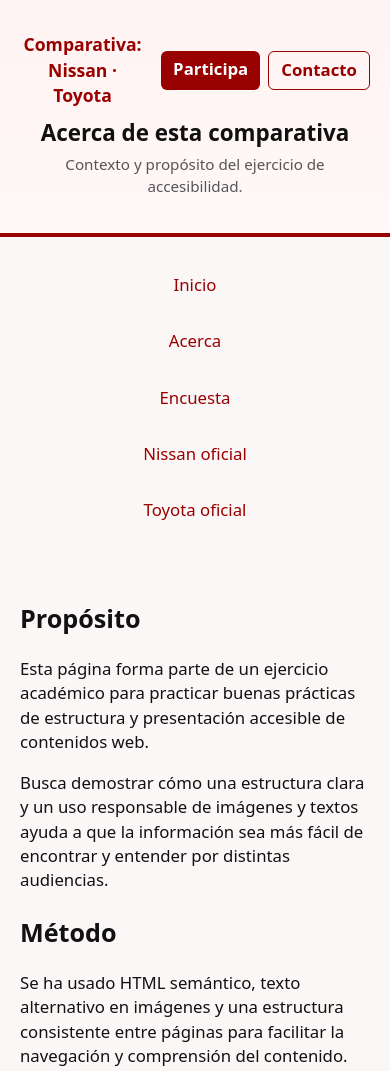
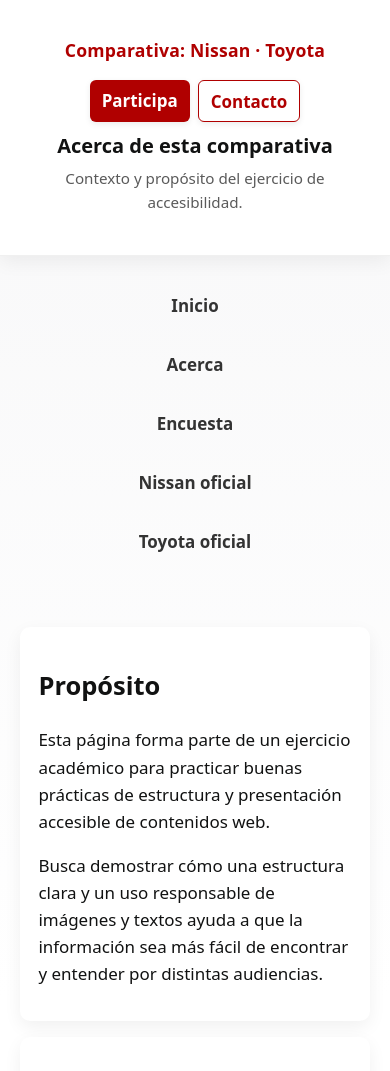
Before and after one commit to Ramonperegrino/Final-Project, a plain HTML site: page about.html in a window 390 px wide. Shown: the top 1071 px of the page. Drawn offline with Linux system fonts and the light colour scheme.

Commit message:
Add files via upload

```diff
--- a/styles.css
+++ b/styles.css
@@ -1,9 +1,13 @@
 /* Estilos simples y accesibles */
 :root {
-  --max-width: 900px;
-  /* Color de acento ajustado para mejor contraste */
-  --accent: #990000;
-  --muted: #555;
+  --max-width: 1100px;
+  /* Paleta mejorada: acento oscuro, acento claro para contrastes */
+  --accent: #b00000;
+  --accent-contrast: #ffdede;
+  --muted: #5a5a5a;
+  --bg: #f7f7f8;
+  --card-bg: #ffffff;
+  --surface-shadow: 0 6px 18px rgba(15, 15, 15, 0.06);
 }
 
 * {
@@ -12,20 +16,21 @@
 
 body {
   font-family: system-ui, -apple-system, 'Segoe UI', Roboto, 'Helvetica Neue', Arial;
-  line-height: 1.45;
-  color: #111;
+  line-height: 1.6;
+  color: #111212;
   padding: 0;
   margin: 0;
-  background: #fbf7f7; /* fondo general tenue */
+  background: linear-gradient(180deg, var(--bg), #ffffff 40%);
+  -webkit-font-smoothing:antialiased;
   /* Tamaño de fuente fluido para mejor legibilidad en móviles y desktop */
-  font-size: clamp(16px, 1rem + 0.2vw, 18px);
+  font-size: clamp(16px, 1rem + 0.25vw, 18px);
 }
 
 /* Contenedor principal */
 .container {
   max-width: var(--max-width);
   margin: 0 auto;
-  padding: 1rem;
+  padding: 1.25rem;
 }
 
 /* Enlace para saltar contenido */
@@ -50,11 +55,12 @@ body {
 
 /* Encabezado */
 .site-header {
-  /* Fondo rojizo suave para el header */
-  background: linear-gradient(180deg, #fff3f3, #fff8f8);
-  border-bottom: 4px solid var(--accent);
+  /* Fondo sutil y separación */
+  background: linear-gradient(180deg, var(--card-bg), #fff);
+  border-bottom: 1px solid rgba(0,0,0,0.06);
   text-align: center;
-  padding: 0.75rem 0 1rem;
+  padding: 1rem 0 1.25rem;
+  box-shadow: var(--surface-shadow);
 }
 .site-header h1 {
   /* Título fluido: escala suavemente entre móvil y desktop */
@@ -66,6 +72,21 @@ body {
   margin: 0;
   font-size: clamp(0.95rem, 0.9rem + 0.2vw, 1.05rem);
 }
+
+/* Presentación más clara para marca y CTA */
+.header-brand {
+  justify-content: space-between;
+  gap: 1rem;
+}
+.logo {
+  font-size: 1.15rem;
+  letter-spacing: 0.2px;
+}
+.header-ctas .btn {
+  box-shadow: 0 2px 6px rgba(0,0,0,0.08);
+  transition: transform .12s ease, box-shadow .12s ease;
+}
+.header-ctas .btn:hover { transform: translateY(-2px); }
 
 /* Header: marca y CTA */
 .header-brand {
@@ -110,17 +131,18 @@ body {
   flex-wrap: wrap;
 }
 .site-nav a {
+  color: #333;
+  text-decoration: none;
+  font-weight: 600;
+  display: inline-block;
+  padding: 0.5rem 0.9rem;
+  border-radius: 12px;
+}
+.site-nav a:hover,
+.site-nav a:focus {
+  background: var(--accent-contrast);
   color: var(--accent);
-  text-decoration: none;
-  font-weight: 500;
-  /* Aumenta área táctil para móviles */
-  display: inline-block;
-  padding: 0.5rem 0.75rem;
-  border-radius: 6px;
-}
-.site-nav a:focus,
-.site-nav a:hover {
-  text-decoration: underline;
+  outline: none;
 }
 
 /* Enfoque visible y consistente */
@@ -181,6 +203,15 @@ figcaption {
   margin-top: 0.3rem;
 }
 
+/* Secciones como tarjetas para mejor lectura */
+.site-main .container > section {
+  background: var(--card-bg);
+  padding: 1rem 1.15rem;
+  margin: 1rem 0;
+  border-radius: 10px;
+  box-shadow: var(--surface-shadow);
+}
+
 /* Imagen de logos */
 .brand-logos img {
   max-width: 100%;
@@ -209,12 +240,16 @@ figcaption {
 }
 .compare-table th,
 .compare-table td {
-  border: 1px solid #ddd;
-  padding: 0.5rem;
+  border: 1px solid #efefef;
+  padding: 0.75rem 0.65rem;
   text-align: left;
 }
 .compare-table th {
-  background: #f3f3f3;
+  background: #fafafa;
+  font-weight: 700;
+}
+.compare-table tbody tr:nth-child(even) {
+  background: #fbfbfb;
 }
 
 /* Formulario */
@@ -232,21 +267,20 @@ input[type="email"] {
   border: 1px solid #bbb;
   border-radius: 3px;
 }
+input[type="text"], input[type="email"] { transition: box-shadow .12s ease, border-color .12s ease; }
+input[type="text"]:focus, input[type="email"]:focus { box-shadow: 0 6px 18px rgba(11,11,11,0.06); border-color: var(--accent); }
 button {
-  background: var(--accent);
+  background: linear-gradient(180deg, var(--accent), #8a0000);
   color: #fff;
-  padding: 0.5rem 1rem;
+  padding: 0.6rem 1.15rem;
   border: none;
-  border-radius: 3px;
+  border-radius: 8px;
   cursor: pointer;
   font-size: 1rem;
-  /* Altura mínima para cumplir objetivo táctil ~44px */
   min-height: 44px;
+  box-shadow: 0 6px 14px rgba(0,0,0,0.08);
 }
-button:hover,
-button:focus {
-  background: #7a0000;
-}
+button:hover, button:focus { transform: translateY(-2px); outline: none; }
 
 /* Mensajes de error / validación visibles */
 .field-error {
@@ -293,6 +327,13 @@ select.error {
   text-decoration: underline;
 }
 
+/* Ajustes responsivos refinados */
+@media (max-width: 700px) {
+  .header-brand { flex-direction: column; align-items: center; }
+  .site-header h1 { font-size: 1.25rem; }
+  .container { padding: 1rem; }
+}
+
 /* Responsivo */
 @media (max-width: 600px) {
   .site-nav ul {
```
